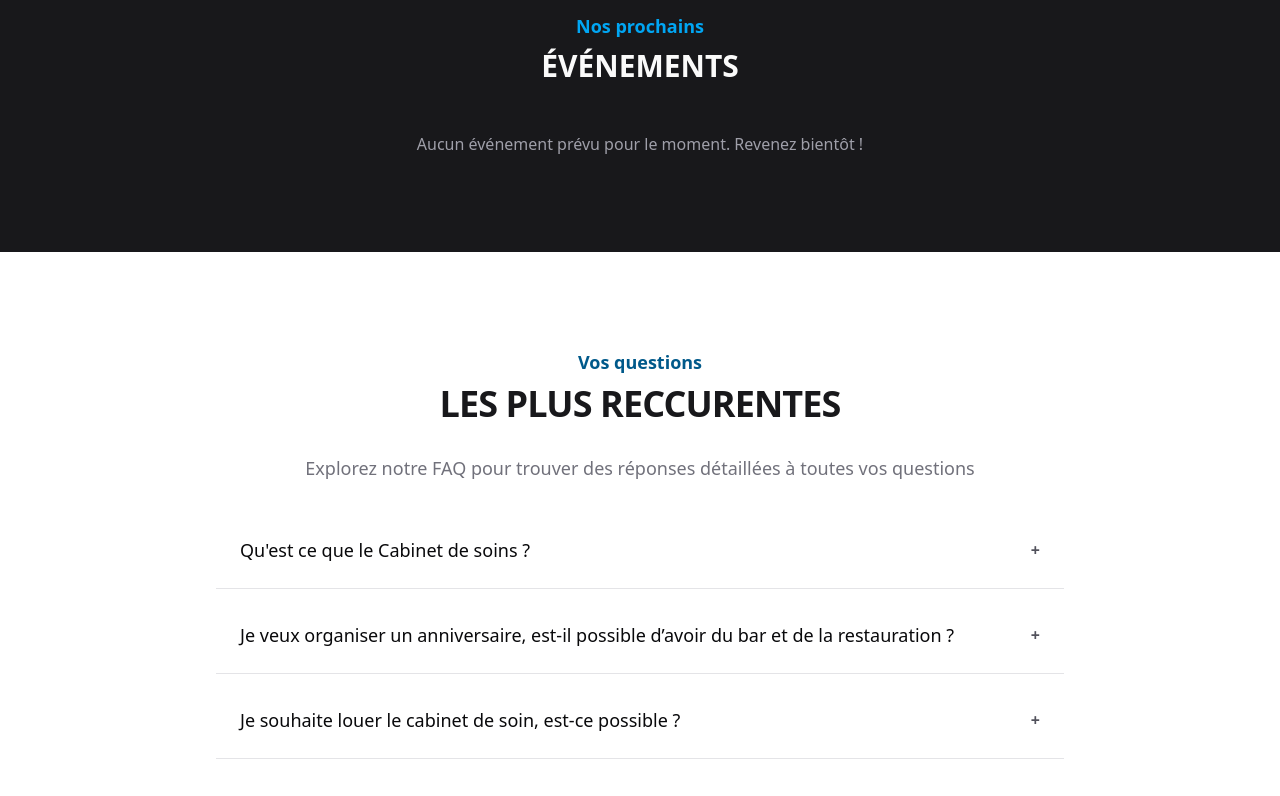
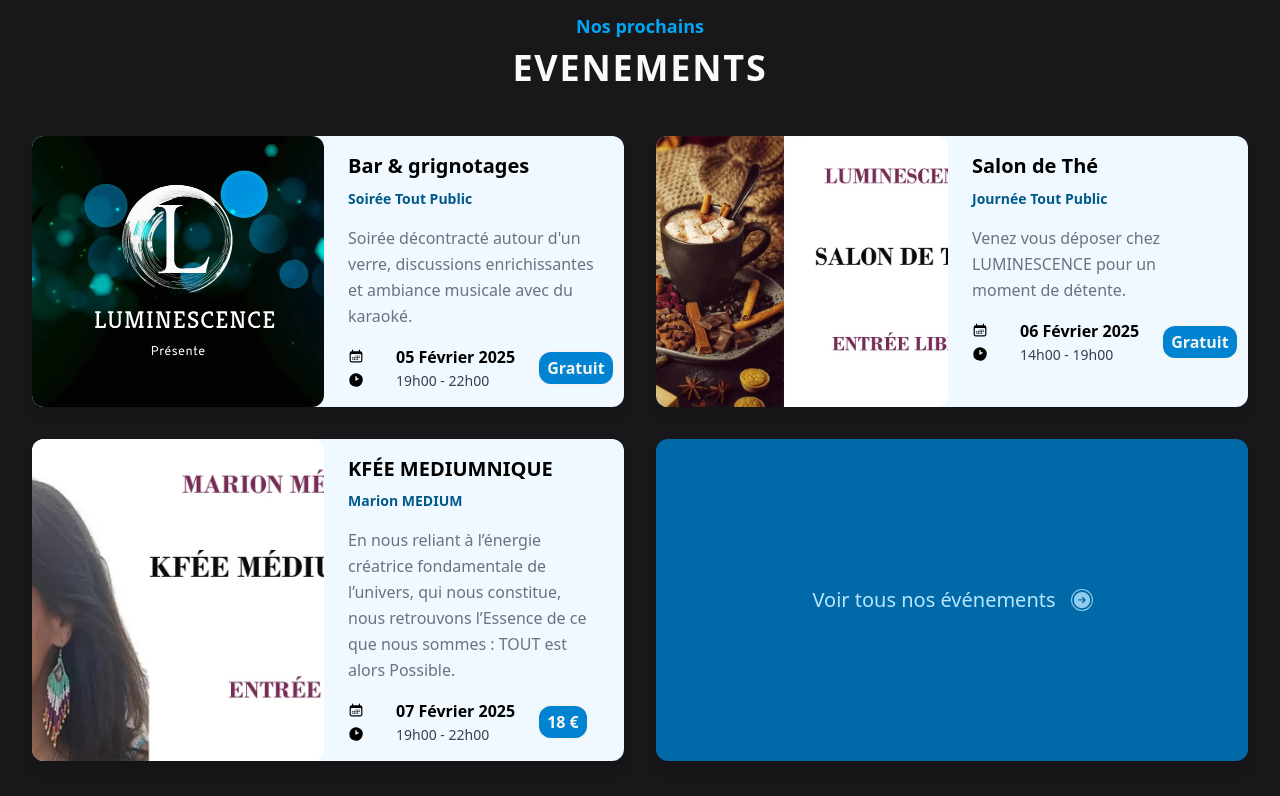
Before and after one commit to PierreMaze/Luminescence, a React (Vite) app in the folder client/: page / in a window 1280 px wide. Shown: the part 2660-3456 px from the top of the page. Built offline with nearby package versions, Linux system fonts and the light colour scheme.

Commit message:
Fix CardEvent display bug and format events in French.

```diff
--- a/client/src/components/CardEvent.jsx
+++ b/client/src/components/CardEvent.jsx
@@ -1,4 +1,6 @@
 import PropTypes from 'prop-types';
+import { format } from 'date-fns';
+import { fr } from 'date-fns/locale';
 
 import { HiMiniCalendarDays } from 'react-icons/hi2';
 import { TbClockHour2Filled } from 'react-icons/tb';
@@ -21,13 +23,13 @@
         />
       </div>
       <div className="p-4 sm:pr-6 sm:pl-4">
+        <p className="block mb-2 font-sans text-xl antialiased min[1900px]:text-4xl 2xl:text-md font-semibold leading-snug tracking-normal normal-case transition-colors text-blue-gray-900">
+          {event.title}
+        </p>
         <p className="block mb-4 font-sans text-sm antialiased font-semibold leading-normal 2xl:text-lg text-sky-800">
           {event.subtitle}
         </p>
 
-        <p className="block mb-2 font-sans text-xl antialiased min[1900px]:text-4xl 2xl:text-md font-semibold leading-snug tracking-normal normal-case transition-colors text-blue-gray-900">
-          {event.title}
-        </p>
         <p className="block antialiased font-sans text-base min[1900px]:text-xl 2xl:text-md leading-relaxed 2xl:mb-4 font-normal !text-gray-500">
           {event.description}
         </p>
@@ -37,15 +39,19 @@
             <TbClockHour2Filled />
           </div>
           <div className="flex flex-col">
-            <p className="antialiased text-base 2xl:text-xl text-blue-gray-900 mb-0.5 font-semibold">
-              <time dateTime={event.date}>{event.date}</time>
+            <p className="antialiased text-base capitalize 2xl:text-xl text-blue-gray-900 mb-0.5 font-semibold">
+              <time dateTime={event.date}>
+                {event.parsedDate
+                  ? format(event.parsedDate, 'dd MMMM yyyy', { locale: fr })
+                  : event.date}
+              </time>
             </p>
             <p className="mx-0 text-sm antialiased font-normal text-gray-700 2xl:text-md">
               {event.author.schedules}
             </p>
           </div>
-          <div className="flex flex-row ml-16 sm:ml-4 w-14">
-            <p className="px-2 py-1 mx-0 text-xs antialiased font-semibold border-none text-zinc-100 2xl:text-md rounded-xl ring-offset-sky-600 ring-2 bg-sky-600">
+          <div className="flex flex-row  align-items ml-16 md:ml-4 w-14">
+            <p className="px-2 py-1 mx-0 lining-nums text-base antialiased font-semibold border-none text-zinc-100 2xl:text-md rounded-xl ring-offset-sky-600 ring-2 bg-sky-600">
               {event.author.price}
             </p>
           </div>
@@ -64,6 +70,7 @@
     description: PropTypes.string.isRequired,
     subtitle: PropTypes.string.isRequired,
     date: PropTypes.string.isRequired,
+    parsedDate: PropTypes.number.isRequired,
     author: PropTypes.shape({
       name: PropTypes.string.isRequired,
       schedules: PropTypes.string.isRequired,
--- a/client/src/pages/Home.jsx
+++ b/client/src/pages/Home.jsx
@@ -39,12 +39,13 @@
 import { TbClockHour8Filled } from 'react-icons/tb';
 import { LiaGlassMartiniAltSolid } from 'react-icons/lia';
 
-import { parse } from 'date-fns';
+import { parse, format } from 'date-fns';
 import { fr } from 'date-fns/locale';
 
 // Hook
 import { useMemo } from 'react';
 
+// Data
 const detailsBar = [
   {
     name: 'Horaires flexibles.',
@@ -80,7 +81,6 @@
     icon: LiaGlassMartiniAltSolid,
   },
 ];
-
 const servicesOffered = [
   {
     name: 'Espaces entièrement modulables',
@@ -133,12 +133,11 @@
     icon: HiMiniQuestionMarkCircle,
   },
 ];
-
 const events = [
   {
     id: 1,
     link: 'https://calendar.google.com/calendar/embed?src=luminescence33%40outlook.fr&ctz=Europe%2FParis',
-    date: 'Fev. 05, 2025',
+    date: 'Fév. 05, 2025',
     title: 'Bar & grignotages',
     subtitle: 'Soirée Tout Public',
     description:
@@ -154,7 +153,7 @@
   {
     id: 2,
     link: 'https://calendar.google.com/calendar/embed?src=luminescence33%40outlook.fr&ctz=Europe%2FParis',
-    date: 'Fev. 06, 2025',
+    date: 'Fév. 06, 2025',
     title: 'Salon de Thé',
     subtitle: 'Journée Tout Public',
     description:
@@ -170,7 +169,7 @@
   {
     id: 3,
     link: 'https://calendar.google.com/calendar/embed?src=luminescence33%40outlook.fr&ctz=Europe%2FParis',
-    date: 'Fev. 12, 2025',
+    date: 'Fév. 12, 2025',
     title: 'Apéro sur Toiles',
     subtitle: 'Pascal MANITOBA',
     description:
@@ -178,7 +177,7 @@
     author: {
       name: 'Luminescence',
       schedules: '19h30 - 22h00',
-      price: '39€',
+      price: '39 €',
       imageUrl: LogoLumi,
     },
     imageUrl: CabinetManitobaBg,
@@ -186,7 +185,7 @@
   {
     id: 4,
     link: 'https://calendar.google.com/calendar/embed?src=luminescence33%40outlook.fr&ctz=Europe%2FParis',
-    date: 'Fev. 07, 2025',
+    date: 'Fév. 07, 2025',
     title: 'KFÉE MEDIUMNIQUE',
     subtitle: 'Marion MEDIUM',
     description:
@@ -194,7 +193,7 @@
     author: {
       name: 'Luminescence',
       schedules: '19h00 - 22h00',
-      price: '18€',
+      price: '18 €',
       imageUrl: LogoLumi,
     },
     imageUrl: KfeeMediumBg,
@@ -202,7 +201,7 @@
   {
     id: 5,
     link: 'https://calendar.google.com/calendar/embed?src=luminescence33%40outlook.fr&ctz=Europe%2FParis',
-    date: 'Fev. 08, 2025',
+    date: 'Fév. 08, 2025',
     title: 'Soirée Magie',
     subtitle: 'SHORTY',
     description:
@@ -218,7 +217,7 @@
   {
     id: 6,
     link: 'https://calendar.google.com/calendar/embed?src=luminescence33%40outlook.fr&ctz=Europe%2FParis',
-    date: 'Fev. 09, 2025',
+    date: 'Fév. 09, 2025',
     title: "Cercle l'amour de soi",
     subtitle: 'Emmanuel BERTON',
     description:
@@ -226,7 +225,7 @@
     author: {
       name: 'Luminescence',
       schedules: '14h00 - 17h30',
-      price: '45€',
+      price: '45 €',
       imageUrl: LogoLumi,
     },
     imageUrl: CercleBertonBg,
@@ -234,7 +233,7 @@
   {
     id: 7,
     link: 'https://calendar.google.com/calendar/embed?src=luminescence33%40outlook.fr&ctz=Europe%2FParis',
-    date: 'Fev. 10, 2025',
+    date: 'Fév. 10, 2025',
     title: 'ATELIER - Retour à la source',
     subtitle: 'Roseline GAUCHET',
     description:
@@ -242,7 +241,7 @@
     author: {
       name: 'Luminescence',
       schedules: '09h30 - 18h00',
-      price: '150€',
+      price: '150 €',
       imageUrl: LogoLumi,
     },
     imageUrl: AtelierGauchetBg,
@@ -250,7 +249,7 @@
   {
     id: 8,
     link: 'https://calendar.google.com/calendar/embed?src=luminescence33%40outlook.fr&ctz=Europe%2FParis',
-    date: 'Fev. 11, 2025',
+    date: 'Fév. 11, 2025',
     title: 'Salon de Thé',
     subtitle: 'Journée Tout Public',
     description:
@@ -266,7 +265,7 @@
   {
     id: 9,
     link: 'https://calendar.google.com/calendar/embed?src=luminescence33%40outlook.fr&ctz=Europe%2FParis',
-    date: 'Fev. 12, 2025',
+    date: 'Fév. 12, 2025',
     title: 'Bar & grignotages',
     subtitle: 'Soirée Tout Public',
     description:
@@ -282,7 +281,7 @@
   {
     id: 10,
     link: 'https://calendar.google.com/calendar/embed?src=luminescence33%40outlook.fr&ctz=Europe%2FParis',
-    date: 'Fev. 13, 2025',
+    date: 'Fév. 13, 2025',
     title: 'Salon de Thé',
     subtitle: 'Journée Tout Public',
     description:
@@ -298,7 +297,7 @@
   {
     id: 11,
     link: 'https://calendar.google.com/calendar/embed?src=luminescence33%40outlook.fr&ctz=Europe%2FParis',
-    date: 'Fev. 13, 2025',
+    date: 'Fév. 13, 2025',
     title: 'Bar & grignotages',
     subtitle: 'Soirée Tout Public',
     description:
@@ -314,7 +313,7 @@
   {
     id: 12,
     link: 'https://calendar.google.com/calendar/embed?src=luminescence33%40outlook.fr&ctz=Europe%2FParis',
-    date: 'Fev. 14, 2025',
+    date: 'Fév. 14, 2025',
     title: 'Cabinet Public',
     subtitle: 'Yohane WELTER',
     description:
@@ -322,7 +321,7 @@
     author: {
       name: 'Luminescence',
       schedules: '20h00 - 22h30',
-      price: '15€',
+      price: '15 €',
       imageUrl: LogoLumi,
     },
     imageUrl: CabinetWelterBg,
@@ -330,7 +329,7 @@
   {
     id: 13,
     link: 'https://calendar.google.com/calendar/embed?src=luminescence33%40outlook.fr&ctz=Europe%2FParis',
-    date: 'Fev. 15, 2025',
+    date: 'Fév. 15, 2025',
     title: 'CONFÉRENCE - Métamorphose',
     subtitle: 'Florence MEURIC & Frédérique CAIGNARD',
     description:
@@ -338,7 +337,7 @@
     author: {
       name: 'Luminescence',
       schedules: '19h30 - 22h00',
-      price: '15€',
+      price: '15 €',
       imageUrl: LogoLumi,
     },
     imageUrl: ConferenceCaignardMeuricBg,
@@ -346,7 +345,7 @@
   {
     id: 14,
     link: 'https://calendar.google.com/calendar/embed?src=luminescence33%40outlook.fr&ctz=Europe%2FParis',
-    date: 'Fev. 16, 2025',
+    date: 'Fév. 16, 2025',
     title: 'ATELIER - Métamorphose',
     subtitle: 'Florence MEURIC & Fréderique CAIGNARD',
     description:
@@ -354,7 +353,7 @@
     author: {
       name: 'Luminescence',
       schedules: '10h00 - 18h00',
-      price: '160€',
+      price: '160 €',
       imageUrl: LogoLumi,
     },
     imageUrl: AtelierCaignardMeuricBg,
@@ -362,7 +361,7 @@
   {
     id: 15,
     link: 'https://calendar.google.com/calendar/embed?src=luminescence33%40outlook.fr&ctz=Europe%2FParis',
-    date: 'Fev. 18, 2025',
+    date: 'Fév. 18, 2025',
     title: 'Salon de Thé',
     subtitle: 'Journée Tout Public',
     description:
@@ -378,7 +377,7 @@
   {
     id: 16,
     link: 'https://calendar.google.com/calendar/embed?src=luminescence33%40outlook.fr&ctz=Europe%2FParis',
-    date: 'Fev. 19, 2025',
+    date: 'Fév. 19, 2025',
     title: 'Bar & grignotages',
     subtitle: 'Soirée Tout Public',
     description:
@@ -394,7 +393,7 @@
   {
     id: 17,
     link: 'https://calendar.google.com/calendar/embed?src=luminescence33%40outlook.fr&ctz=Europe%2FParis',
-    date: 'Fev. 20, 2025',
+    date: 'Fév. 20, 2025',
     title: 'Salon de Thé',
     subtitle: 'Journée Tout Public',
     description:
@@ -410,7 +409,7 @@
   {
     id: 18,
     link: 'https://calendar.google.com/calendar/embed?src=luminescence33%40outlook.fr&ctz=Europe%2FParis',
-    date: 'Fev. 20, 2025',
+    date: 'Fév. 20, 2025',
     title: 'Bar & grignotages',
     subtitle: 'Soirée Tout Public',
     description:
@@ -426,7 +425,7 @@
   {
     id: 19,
     link: 'https://calendar.google.com/calendar/embed?src=luminescence33%40outlook.fr&ctz=Europe%2FParis',
-    date: 'Fev. 21, 2025',
+    date: 'Fév. 21, 2025',
     title: 'ATELIER - Chemin de vie',
     subtitle: 'Marion MEDIUM',
     description:
@@ -434,7 +433,7 @@
     author: {
       name: 'Luminescence',
       schedules: '18h30 - 22h30',
-      price: '90€',
+      price: '90 €',
       imageUrl: LogoLumi,
     },
     imageUrl: AtelierMediumBg,
@@ -442,7 +441,7 @@
   {
     id: 20,
     link: 'https://calendar.google.com/calendar/embed?src=luminescence33%40outlook.fr&ctz=Europe%2FParis',
-    date: 'Fev. 23, 2025',
+    date: 'Fév. 23, 2025',
     title: 'FESTIVAL OCEAN BLUE DAY & Marché de Noël',
     subtitle: 'Soirée Tout Public',
     description:
@@ -458,7 +457,7 @@
   {
     id: 21,
     link: 'https://calendar.google.com/calendar/embed?src=luminescence33%40outlook.fr&ctz=Europe%2FParis',
-    date: 'Fev. 25, 2025',
+    date: 'Fév. 25, 2025',
     title: 'Salon de Thé',
     subtitle: 'Journée Tout Public',
     description:
@@ -474,7 +473,7 @@
   {
     id: 22,
     link: 'https://calendar.google.com/calendar/embed?src=luminescence33%40outlook.fr&ctz=Europe%2FParis',
-    date: 'Fev. 26, 2025',
+    date: 'Fév. 26, 2025',
     title: 'Bar & grignotages',
     subtitle: 'Soirée Tout Public',
     description:
@@ -490,7 +489,7 @@
   {
     id: 23,
     link: 'https://calendar.google.com/calendar/embed?src=luminescence33%40outlook.fr&ctz=Europe%2FParis',
-    date: 'Fev. 27, 2025',
+    date: 'Fév. 27, 2025',
     title: 'Salon de Thé',
     subtitle: 'Journée Tout Public',
     description:
@@ -506,7 +505,7 @@
   {
     id: 24,
     link: 'https://calendar.google.com/calendar/embed?src=luminescence33%40outlook.fr&ctz=Europe%2FParis',
-    date: 'Fev. 27, 2025',
+    date: 'Fév. 27, 2025',
     title: "L'intelligence des cellules & leurs pouvoirs de guérison",
     subtitle: 'Jacques ANTONIN',
     description:
@@ -514,7 +513,7 @@
     author: {
       name: 'Luminescence',
       schedules: '19h00 - 22h00',
-      price: '18€',
+      price: '18 €',
       imageUrl: LogoLumi,
     },
     imageUrl: AtelierAntoninBg,
@@ -522,7 +521,7 @@
   {
     id: 25,
     link: 'https://calendar.google.com/calendar/embed?src=luminescence33%40outlook.fr&ctz=Europe%2FParis',
-    date: 'Fev. 28, 2025',
+    date: 'Fév. 28, 2025',
     title: 'Bar & grignotages',
     subtitle: 'Soirée Tout Public',
     description:
@@ -538,7 +537,7 @@
   {
     id: 25,
     link: 'https://calendar.google.com/calendar/embed?src=luminescence33%40outlook.fr&ctz=Europe%2FParis',
-    date: 'Fev. 29, 2025',
+    date: 'Fév. 29, 2025',
     title: 'EXPOSITION / VENTE / VERNISSAGE',
     subtitle: 'Nour BOUGUERRA & Roseline GAUCHET',
     description:
@@ -554,7 +553,7 @@
   {
     id: 26,
     link: 'https://calendar.google.com/calendar/embed?src=luminescence33%40outlook.fr&ctz=Europe%2FParis',
-    date: 'Fev. 30, 2025',
+    date: 'Fév. 30, 2025',
     title: 'EXPOSITION / VENTE / VERNISSAGE',
     subtitle: 'Nour BOUGUERRA & Roseline GAUCHET',
     description:
@@ -584,7 +583,6 @@
     imageUrl: ExpositionGauchetBouguerraBg,
   },
 ];
-
 const faqs = [
   {
     question: "Qu'est ce que le Cabinet de soins ?",
@@ -621,38 +619,54 @@
   },
 ];
 
+// Fonction pour normaliser les dates (conversion des mois français)
+const monthMap = {
+  Janv: 'Jan',
+  Fév: 'Feb',
+  Mars: 'Mar',
+  Avril: 'Apr',
+  Mai: 'May',
+  Juin: 'Jun',
+  Juil: 'Jul',
+  Août: 'Aug',
+  Sept: 'Sep',
+  Oct: 'Oct',
+  Nov: 'Nov',
+  Déc: 'Dec',
+};
+
+const normalizeDate = (dateStr) => {
+  const regex = /([\wÀ-ÿ]+)\. (\d+), (\d+)/;
+  const match = dateStr.match(regex);
+  if (!match) return null;
+  const [, month, day, year] = match;
+  const normalizedMonth = monthMap[month] || month;
+  return parse(
+    `${normalizedMonth} ${day}, ${year}`,
+    'MMM dd, yyyy',
+    new Date()
+  );
+};
+
 export default function Home() {
-  const MAX_DISPLAYED_EVENTS = 2;
+  const MAX_DISPLAYED_EVENTS = 3;
+
+  // Date du jour sans l'heure
+  const todayDate = useMemo(() => {
     const now = new Date();
-  const todayDate = new Date(now.getFullYear(), now.getMonth(), now.getDate());
+    return new Date(now.getFullYear(), now.getMonth(), now.getDate());
+  }, []);
 
   const sortedEvents = useMemo(() => {
-    if (!events || events.length === 0) {
-      return { today: [], upcoming: [], past: [] };
-    }
+    return events
+      .map((event) => ({ ...event, parsedDate: normalizeDate(event.date) }))
+      .filter(
+        (event) => event.parsedDate !== null && event.parsedDate >= todayDate
+      )
+      .sort((a, b) => a.parsedDate - b.parsedDate);
+  }, [todayDate]);
 
-    const formattedEvents = events.map((event) => ({
-      ...event,
-      parsedDate: parse(event.date, 'dd/MM/yyyy', new Date(), { locale: fr }),
-    }));
-
-    const today = formattedEvents.filter(
-      ({ parsedDate }) =>
-        parsedDate.getFullYear() === todayDate.getFullYear() &&
-        parsedDate.getMonth() === todayDate.getMonth() &&
-        parsedDate.getDate() === todayDate.getDate()
-    );
-
-    const upcoming = formattedEvents
-      .filter(({ parsedDate }) => parsedDate >= now)
-      .sort((a, b) => a.parsedDate - b.parsedDate);
-
-    const past = formattedEvents
-      .filter(({ parsedDate }) => parsedDate < now)
-      .sort((a, b) => b.parsedDate - a.parsedDate);
-
-    return { today, upcoming, past };
-  }, [now, todayDate]);
+  const eventsToDisplay = sortedEvents.slice(0, MAX_DISPLAYED_EVENTS);
 
   return (
     <>
@@ -800,50 +814,48 @@
           <div className="flex-grow border-t border-zinc-800"></div>
         </div>
       </div>
-      {/* Events section */}
-      <section className="py-12 lg:py-24 bg-zinc-900">
-        <div className="px-6 mx-auto max-w-7xl lg:px-8">
+      {/* Section des événements */}
+      <div className="py-12 lg:py-24 bg-zinc-900">
+        <div className="px-6 mx-auto max-w-7xl lg:px-8 2xl:max-w-full 2xl:m-20">
           {/* Header section */}
           <div className="text-center">
-            <h2 className="text-lg font-semibold text-sky-500">
+            <h2 className="text-lg font-semibold leading-7 text-sky-500">
               Nos prochains
             </h2>
-            <p className="mt-2 text-3xl font-bold uppercase text-zinc-50">
-              Événements
+            <p className="mt-2 text-3xl font-bold tracking-wider uppercase text-zinc-50 font-kreon sm:text-4xl">
+              Evenements
             </p>
           </div>
 
-          {/* Events Grid */}
-          <div className="grid max-w-4xl gap-8 mx-auto mt-12 lg:grid-cols-2">
-            {sortedEvents.today.length > 0 ? (
-              sortedEvents.today.map((event) => (
-                <CardEvent key={event.id} event={event} />
+          {/* Body section */}
+          <div className="grid gap-8 mt-12 lg:grid-cols-2">
+            {eventsToDisplay.length > 0 ? (
+              eventsToDisplay.map((event) => (
+                <CardEvent
+                  key={event.id}
+                  event={{
+                    ...event,
+                    date: format(event.parsedDate, 'dd MMMM yyyy', {
+                      locale: fr,
+                    }),
+                  }}
+                />
               ))
-            ) : sortedEvents.upcoming.length > 0 ? (
-              sortedEvents.upcoming
-                .slice(0, MAX_DISPLAYED_EVENTS)
-                .map((event) => <CardEvent key={event.id} event={event} />)
             ) : (
-              <p className="text-center text-zinc-400 col-span-2">
-                Aucun événement prévu pour le moment. Revenez bientôt !
-              </p>
+              <p>Aucun événement à venir pour le moment.</p>
             )}
-          </div>
-
-          {/* Voir tous les événements */}
-          {sortedEvents.upcoming.length > 0 && (
-            <div className="flex justify-center mt-8">
+            {/* Card Button - Ne pas toucher */}
             <a
               href="/evenements"
-                className="flex items-center gap-2 px-6 py-3 text-white bg-sky-700 rounded-xl hover:bg-sky-800"
+              rel="noreferrer"
+              className="flex flex-row items-center justify-center gap-2 px-0 py-6 shadow-lg group bg-sky-700 hover:bg-sky-800 text-sky-200 bg-clip-border rounded-xl sm:grid-cols-2 xl:text-xl"
             >
               Voir tous nos événements
-                <HiArrowRightCircle className="text-lg" />
+              <HiArrowRightCircle className="ml-2 duration-300 ease-in-out delay-100 border-none rounded-full size-5 ring animate-pulse group-hover:ring-sky-300" />
             </a>
           </div>
-          )}
         </div>
-      </section>
+      </div>
       {/* FAQ section */}
       <div className="py-12 lg:py-24 max-w-[960px] px-4 mx-auto">
         {/* <!--Header section--> */}
```
Also changed, not shown: 1 other file (tests, documents, lock files or other folders). Lines whose indentation alone changed are shown as unchanged.
